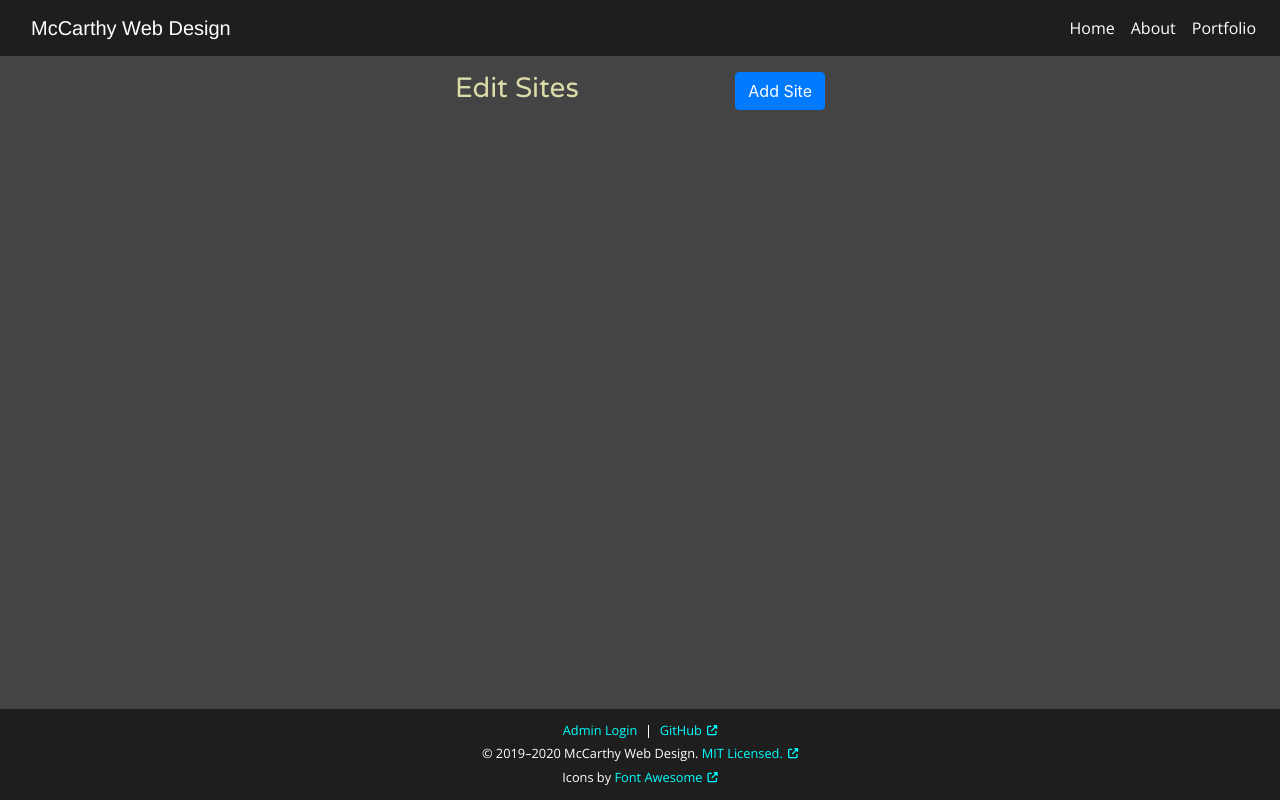
After one commit to McCarthyCode/McCarthy-Code, a Django app: page /sites/ in a window 1280 px wide. The commit adds this page. Run offline with Django 3.2, Linux system fonts and the light colour scheme; data that the repository does not hold is empty; some libraries are stand-ins or nearby versions; some web fonts are replaced.

Commit message:
Added Edit Sites page
Added edit and delete buttons for each site
Redirected Add/Edit site pages to Edit Sites page on success
Changed Add/Edit Site headers
Redfined URLs; added delete URLs and blank views

```diff
--- a/home/static/home/css/home.css
+++ b/home/static/home/css/home.css
@@ -10,9 +10,9 @@ h3.h3, h3.h3 > a {
   color: #dcdcaa;
 }
 
-h1.h1 > a,
-h2.h2 > a,
-h3.h3 > a {
+h1.h1 > a:not(.btn),
+h2.h2 > a:not(.btn),
+h3.h3 > a:not(.btn) {
   text-decoration: underline;
 }
 
@@ -245,7 +245,7 @@ ul.ul li {
   }
 }
 #portfolio section {
-  height: calc(100vh - 56px);
+  min-height: calc(100vh - 56px);
 }
 #portfolio section .container {
   position: relative;
@@ -348,7 +348,38 @@ ul.ul li {
   height: calc(100vh - 91px - 56px);
 }
 
+#sites {
+  min-height: calc(100vh - 56px - 91px);
+  margin-top: 56px;
+  padding: 1rem 0;
+  background-color: #444444;
+}
+#sites .container:last-child {
+  max-width: 400px;
+}
+#sites .container:last-child .header {
+  margin-bottom: 0.5rem;
+}
+#sites .container:last-child .header > * {
+  display: inline-block;
+}
+#sites .container:last-child li {
+  background-color: #333333;
+  border-radius: 0.25rem;
+  padding: 1rem;
+  margin-bottom: 0.5rem;
+}
+#sites .container:last-child li:last-child {
+  margin-bottom: 0;
+}
+
 form {
+  margin-bottom: 1rem;
+}
+form h3.h3 {
+  margin-bottom: 0;
+}
+form h5.h5 {
   margin-bottom: 1rem;
 }
 form .screenshot-list {
--- a/home/static/home/sass/_edit_site.sass
+++ b/home/static/home/sass/_edit_site.sass
@@ -1,5 +1,11 @@
 form
   margin-bottom: 1rem
+
+  h3.h3
+    margin-bottom: 0
+
+  h5.h5
+    margin-bottom: 1rem
 
   .screenshot-list
     padding: 0
--- a/home/static/home/sass/_global.sass
+++ b/home/static/home/sass/_global.sass
@@ -7,9 +7,9 @@ h3.h3, h3.h3 > a
   font-family: $font-title
   color: $yellow
 
-h1.h1 > a,
-h2.h2 > a,
-h3.h3 > a
+h1.h1 > a:not(.btn),
+h2.h2 > a:not(.btn),
+h3.h3 > a:not(.btn)
   text-decoration: underline
 
 h1.h1 > a:hover,
--- a/home/static/home/sass/_portfolio.sass
+++ b/home/static/home/sass/_portfolio.sass
@@ -1,6 +1,6 @@
 #portfolio
   section
-    height: calc(100vh - 56px)
+    min-height: calc(100vh - 56px)
 
     .container
       position: relative
--- a/home/static/home/sass/base.sass
+++ b/home/static/home/sass/base.sass
@@ -6,6 +6,7 @@
 
 @import 'index'
 @import 'portfolio'
+@import '_sites'
 @import 'edit_site'
 
 @import 'navbar'
--- a/home/templates/home/add_site.html
+++ b/home/templates/home/add_site.html
@@ -6,7 +6,7 @@
   <div class="container">
     {% include 'home/messages.html' %}
     <form method="POST" enctype="multipart/form-data">
-      <h2 class="h2">Add Site</h2>
+      <h3 class="h3">Add Site</h3>
       {% csrf_token %}
       {{ form }}
       <input class="btn btn-primary form-control" type="submit" value="Submit">
--- a/home/templates/home/edit_site.html
+++ b/home/templates/home/edit_site.html
@@ -14,7 +14,8 @@
   <div class="container">
     {% include 'home/messages.html' %}
     <form method="POST" enctype="multipart/form-data">
-      <h2 class="h2">Edit Site<br>{{ site.name }}</h2>
+      <h3 class="h3">Edit Site</h3>
+      <h5 class="h5">{{ site.name }}</h5>
       {% csrf_token %}
       {{ form }}
       <input type="hidden" name="order" value="[{% for screenshot in screenshots %}{{ screenshot.id}}{% if screenshot != screenshots|last %}, {% endif %}{% endfor %}]">
@@ -31,7 +32,7 @@
             </a>
           </div>
           <div class="btn-container">
-            <a href="{# url 'home:screenshot-delete' screenshot.id #}" class="btn btn-danger">Delete</a>
+            <a href="{% url 'home:delete-screenshot' screenshot.id %}" class="btn btn-danger">Delete</a>
           </div>
         </li>
         {% endfor %}
--- /dev/null
+++ b/home/templates/home/sites.html
@@ -0,0 +1,29 @@
+{% extends 'home/base.html' %}
+{% load static %}
+
+{% block js %}{% endblock %}
+
+{% block content %}
+<section id="sites">
+  <div class="container">
+    {% include 'home/messages.html' %}
+  </div>
+  <div class="container">
+    <div class="header">
+      <h3 class="h3">Edit Sites</h3>
+      <a class="btn btn-primary float-right" href="{% url 'home:add-site' %}">Add Site</a>
+    </div>
+    <ul>
+      {% for site in sites %}
+      <li>
+        <h5 class="h5 text-center">{{ site.data.name }}</h5>
+        <div class="btn-container text-center">
+          <a class="btn btn-secondary" href="{% url 'home:edit-site' site.data.id %}">Edit</a>
+          <a class="btn btn-danger" href="{% url 'home:delete-site' site.data.id %}">Delete</a>
+        </div>
+      </li>
+      {% endfor %}
+    </ul>
+  </div>
+</section>
+{% endblock %}
--- a/home/urls.py
+++ b/home/urls.py
@@ -7,6 +7,9 @@ urlpatterns = [
     re_path(r'^login/$', views.login_view, name='login'),
     re_path(r'^logout/$', views.logout_view, name='logout'),
     re_path(r'^portfolio/$', views.portfolio, name='portfolio'),
-    re_path(r'^portfolio/add/$', views.add_site, name='add-site'),
-    re_path(r'^portfolio/edit/(?P<site_id>[1-9]\d*)/$', views.edit_site, name='edit-site'),
+    re_path(r'^sites/$', views.sites, name='sites'),
+    re_path(r'^sites/add/$', views.add_site, name='add-site'),
+    re_path(r'^sites/(?P<site_id>[1-9]\d*)/edit/$', views.edit_site, name='edit-site'),
+    re_path(r'^sites/(?P<site_id>[1-9]\d*)/delete/$', views.delete_site, name='delete-site'),
+    re_path(r'^screenshots/(?P<screenshot_id>[1-9]\d*)/delete/$', views.delete_screenshot, name='delete-screenshot'),
 ]
--- a/home/views.py
+++ b/home/views.py
@@ -79,6 +79,23 @@ def portfolio(request):
         'year': datetime.now(pytz.timezone(TIME_ZONE)).year,
     })
 
+def sites(request):
+    if request.method != 'GET':
+        return HttpResponseBadRequest()
+
+    sites = []
+    for site in Site.objects.all().order_by('-date_updated'):
+        sites.append({
+            'data': site,
+            'screenshots': Screenshot.objects.filter(site=site).order_by('date_updated')[:3],
+        })
+
+    return render(request, 'home/sites.html', {
+        'sites': sites,
+        'title': TITLE,
+        'year': datetime.now(pytz.timezone(TIME_ZONE)).year,
+    })
+
 def add_site(request):
     if not request.user.is_superuser:
         return HttpResponseForbidden()
@@ -101,7 +118,7 @@ def add_site(request):
 
             messages.success(request, 'You have successfully added "%s."' % site.name)
 
-            return redirect('home:add-site')
+            return redirect('home:sites')
 
         messages.error(request, 'There was an error adding a site.')
 
@@ -141,9 +158,7 @@ def edit_site(request, site_id):
 
             messages.success(request, 'You have successfully edited "%s."' % site.name)
 
-            return HttpResponseRedirect(
-                reverse('home:edit-site', args=[site_id])
-            )
+            return redirect('home:sites')
 
         messages.error(request, 'There was an error editing the site.')
 
@@ -152,3 +167,9 @@ def edit_site(request, site_id):
         )
 
     return HttpResponseBadRequest()
+
+def delete_site(request, site_id):
+    pass
+
+def delete_screenshot(request, screenshot_id):
+    pass
```
Also changed, not shown: home/static/home/sass/_sites.sass (added, +23 -0 lines), home/static/home/css/home.min.css, 2 other files.
